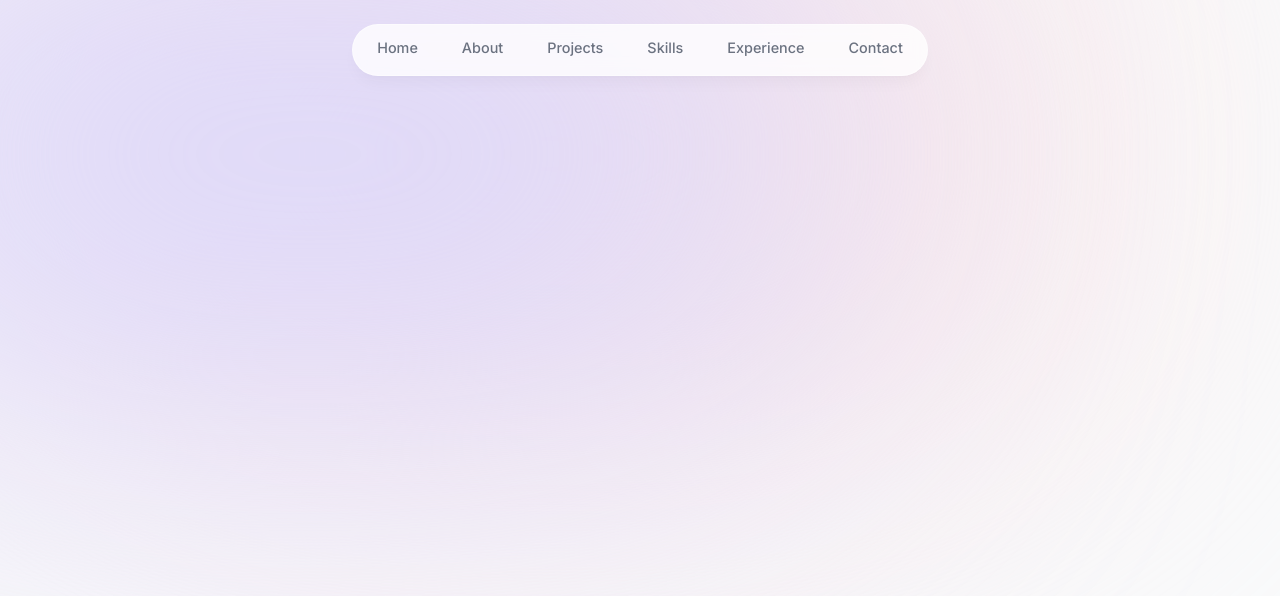
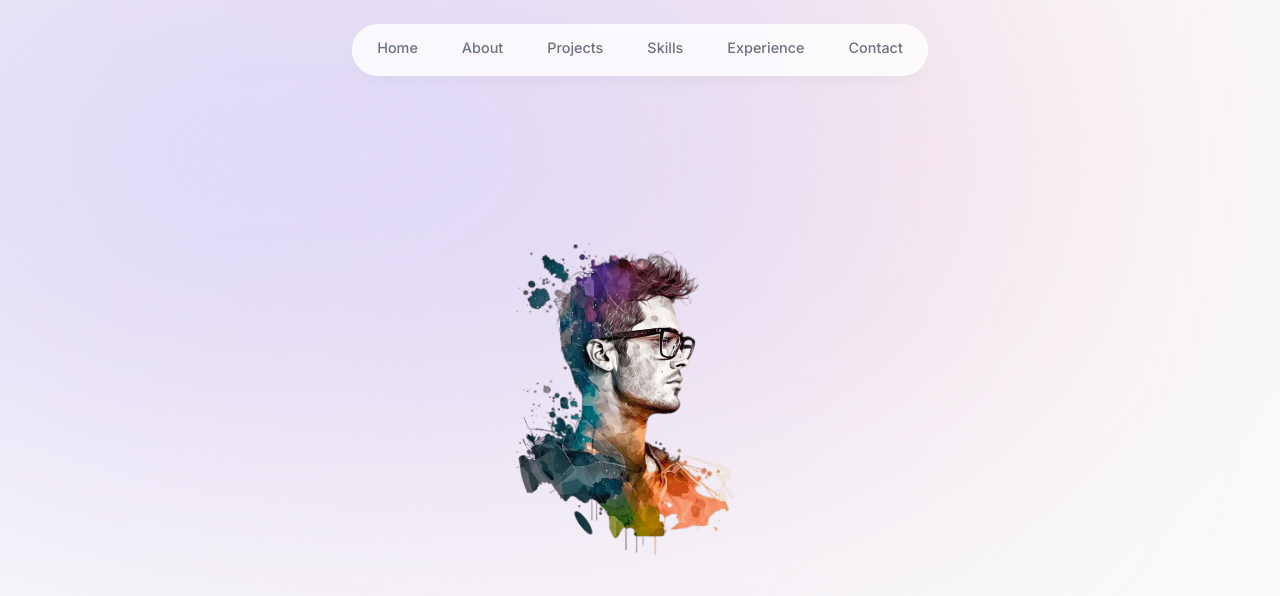
Before and after one commit to mocruslan/homepage-personal, a Next.js app: page / in a window 1280 px wide. Shown: the top 596 px of the page. Built offline with nearby package versions, Linux system fonts and the light colour scheme.

Commit message:
1-implement-main-page-content-in-landing-page
- Added image to landing page

```diff
--- a/app/layout.tsx
+++ b/app/layout.tsx
@@ -16,7 +16,7 @@ export const metadata: Metadata = {
 export default function RootLayout({children,}: { children: React.ReactNode }) {
     return (
         <html lang="en">
-            <body className={`${inter.className} bg-gray-50 text-gray-950`}>
+            <body className={`${inter.className} bg-gray-50 text-gray-950 pt-36 sm:pt-60`}>
                 <Header/>
 
                 <Background/>
--- a/app/page.tsx
+++ b/app/page.tsx
@@ -1,9 +1,21 @@
 import Image from 'next/image'
 
+
 export default function Home() {
-  return (
-    <main className="flex min-h-screen flex-col items-center justify-between p-24">
-
-    </main>
-  )
+    return (
+        <main className="container mx-auto">
+            <section>
+                <div className="flex items-center justify-center">
+                    <Image
+                        src={"/img/profile-picture.png"}
+                        alt={"Ruslan's profile picture"}
+                        width={200}
+                        height={200}
+                        priority={true}
+                        className="h-80 w-80 object-cover"
+                    />
+                </div>
+            </section>
+        </main>
+    )
 }
```
Also changed, not shown: public/img/profile-picture.png (added).
